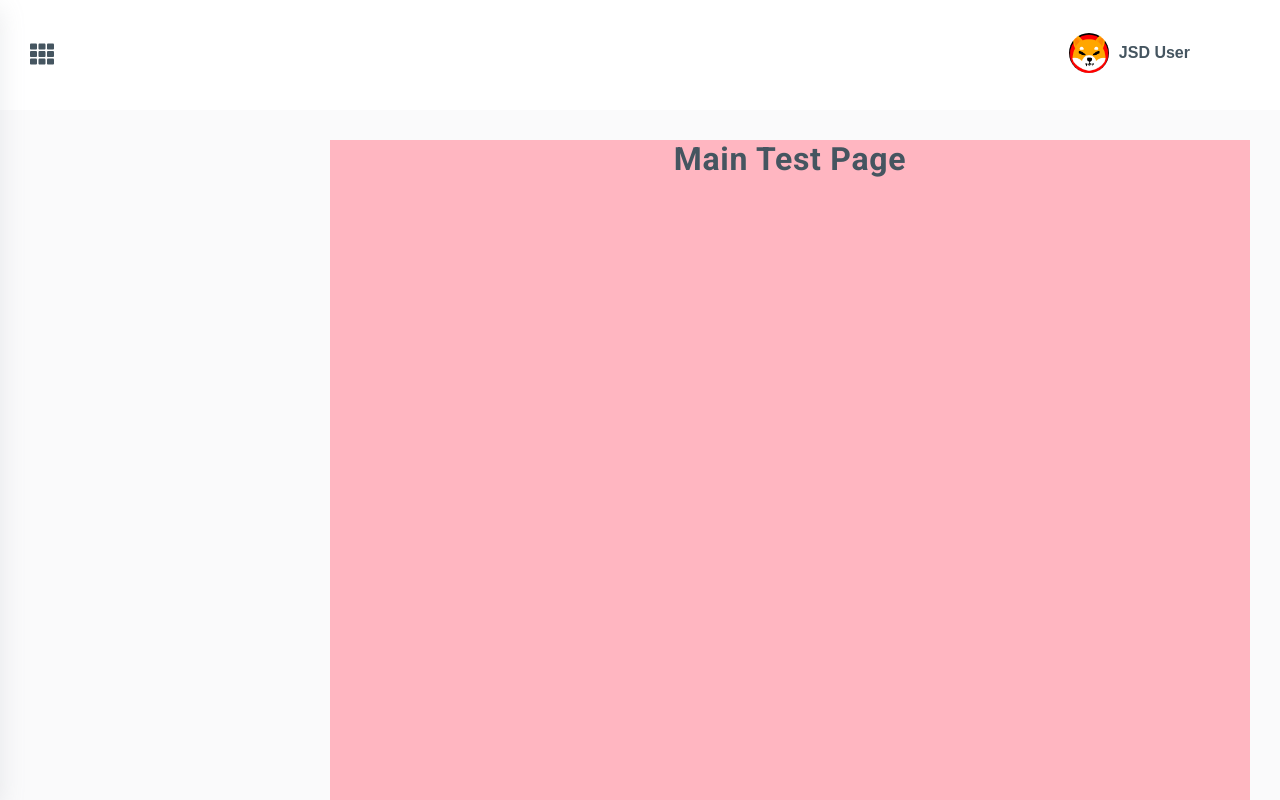
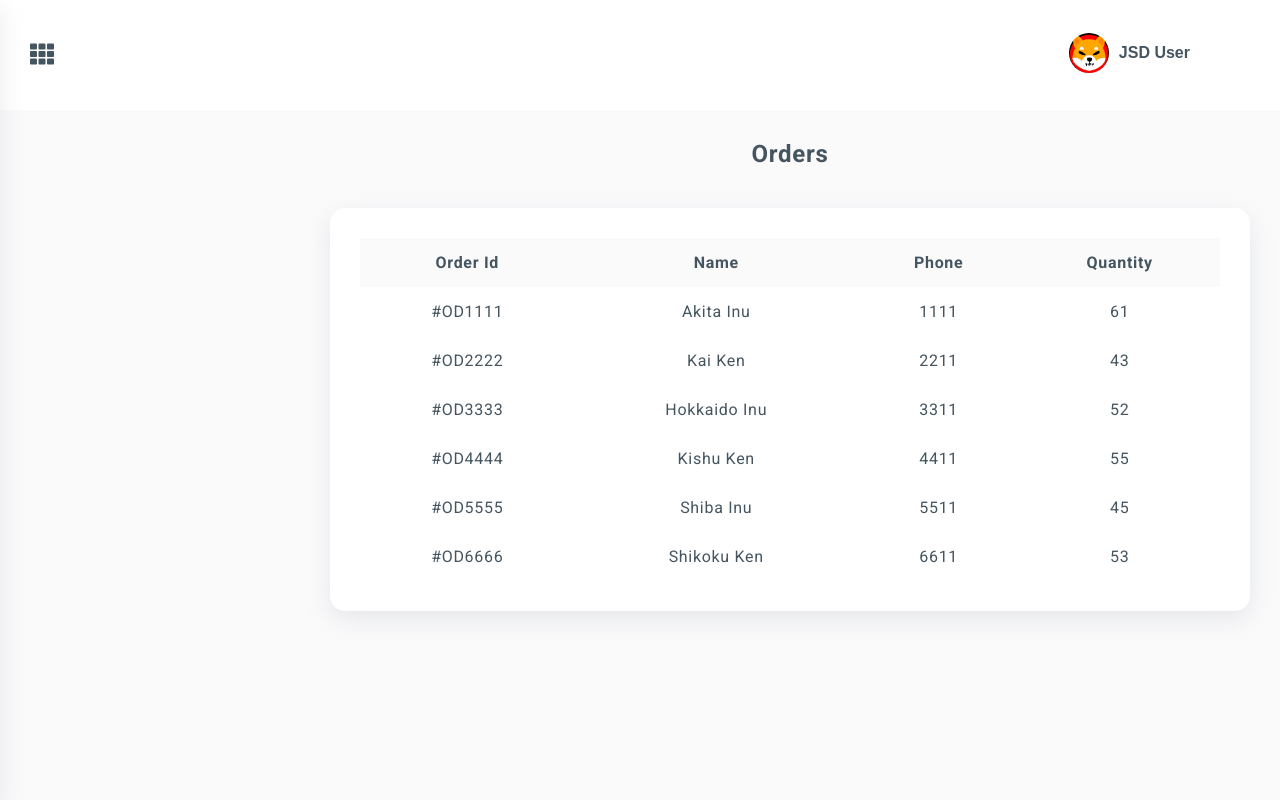
Before and after one commit to anpnguyen/react-typescript-template, a React (Create React App) app: page /orders in a window 1280 px wide. Shown: the top 800 px of the page. Built offline with nearby package versions, Linux system fonts and the light colour scheme.

Commit message:
feat(order pages components): Added the initial table component to the order pages

```diff
--- a/src/pages/Orders.tsx
+++ b/src/pages/Orders.tsx
@@ -1,9 +1,96 @@
 import React from 'react';
+import { Table } from '../components/table/Table';
+
+const latestOrders = {
+    header: ['order id', 'name', 'phone', 'quantity'],
+    body: [
+        {
+            id: '#OD1111',
+            name: 'Akita Inu',
+            phone: 1111,
+            quantity: 61,
+        },
+        {
+            id: '#OD2222',
+            name: 'Kai Ken',
+            phone: 2211,
+            quantity: 43,
+        },
+        {
+            id: '#OD3333',
+            name: 'Hokkaido Inu',
+            phone: 3311,
+            quantity: 52,
+        },
+        {
+            id: '#OD4444',
+            name: 'Kishu Ken',
+            phone: 4411,
+            quantity: 55,
+        },
+        {
+            id: '#OD5555',
+            name: 'Shiba Inu',
+            phone: 5511,
+            quantity: 45,
+        },
+        {
+            id: '#OD6666',
+            name: 'Shikoku Ken',
+            phone: 6611,
+            quantity: 53,
+        },
+    ],
+};
+
+interface RenderOrderHeaderProps {
+    header: string[];
+}
+
+interface RenderOrderBodyProps {
+    id: string;
+    name: string;
+    phone: number;
+    quantity: number;
+}
+
+const renderOrderHead = (item: RenderOrderHeaderProps, index: number) => (
+    <th key={index}>{item}</th>
+);
+
+const renderOrderBody = (item: RenderOrderBodyProps, index: number) => (
+    <tr key={index}>
+        <td>{item.id}</td>
+        <td>{item.name}</td>
+        <td>{item.phone}</td>
+        <td>{item.quantity}</td>
+    </tr>
+);
 
 const Orders = () => {
     return (
-        <div style={{ height: '100vh', backgroundColor: 'lightpink' }}>
-            <h1>Main Test Page</h1>
+        <div>
+            <h2 className="page-header">orders</h2>
+            <div className="row">
+                <div className="col-12">
+                    <div className="card">
+                        <div className="card__body">
+                            <Table
+                                headData={latestOrders.header}
+                                renderHead={(
+                                    item: RenderOrderHeaderProps,
+                                    index: number
+                                ) => renderOrderHead(item, index)}
+                                bodyData={latestOrders.body}
+                                renderBody={(
+                                    item: RenderOrderBodyProps,
+                                    index: number
+                                ) => renderOrderBody(item, index)}
+                            />
+                        </div>
+                    </div>
+                </div>
+            </div>
         </div>
     );
 };
```
